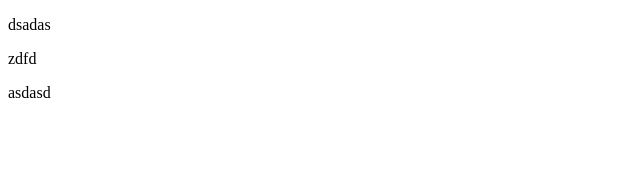
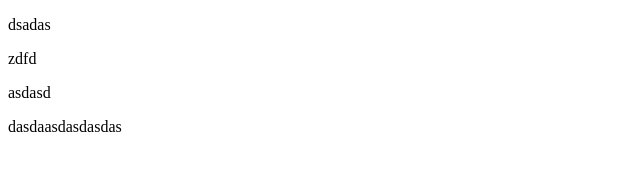
Before and after one commit to NehemiahDamian/Blockchain_Thesis_App, a plain HTML site: page Index.html in a window 1280 px wide. Shown: the whole page, without its empty margins (0-640 px from the left). Drawn offline with Linux system fonts and the light colour scheme.

Commit message:
asdasdas

```diff
--- a/Index.html
+++ b/Index.html
@@ -10,5 +10,6 @@
     <p>dsadas</p>
     <p>zdfd</p>
     <p>asdasd</p>
+    <p>dasdaasdasdasdas</p>
   </body>
 </html>
```
